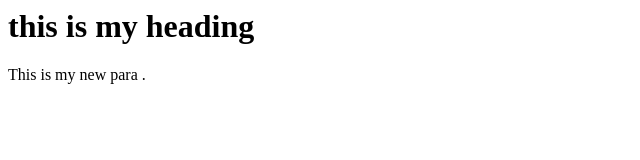
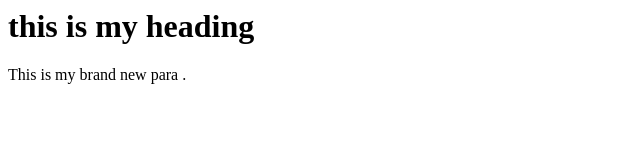
Before and after one commit to REDsake/Learning_git, a plain HTML site: page index.html in a window 1280 px wide. Shown: the full height of the page, 0-640 px from the left. Drawn offline with Linux system fonts and the light colour scheme.

Commit message:
edited the para

```diff
--- a/index.html
+++ b/index.html
@@ -6,7 +6,7 @@
     </head>
     <body>
         <h1> this is my heading</h1>
-        <p>This is my new para .</p>
+        <p>This is my brand new para .</p>
 
     </body>
 </html>
```
